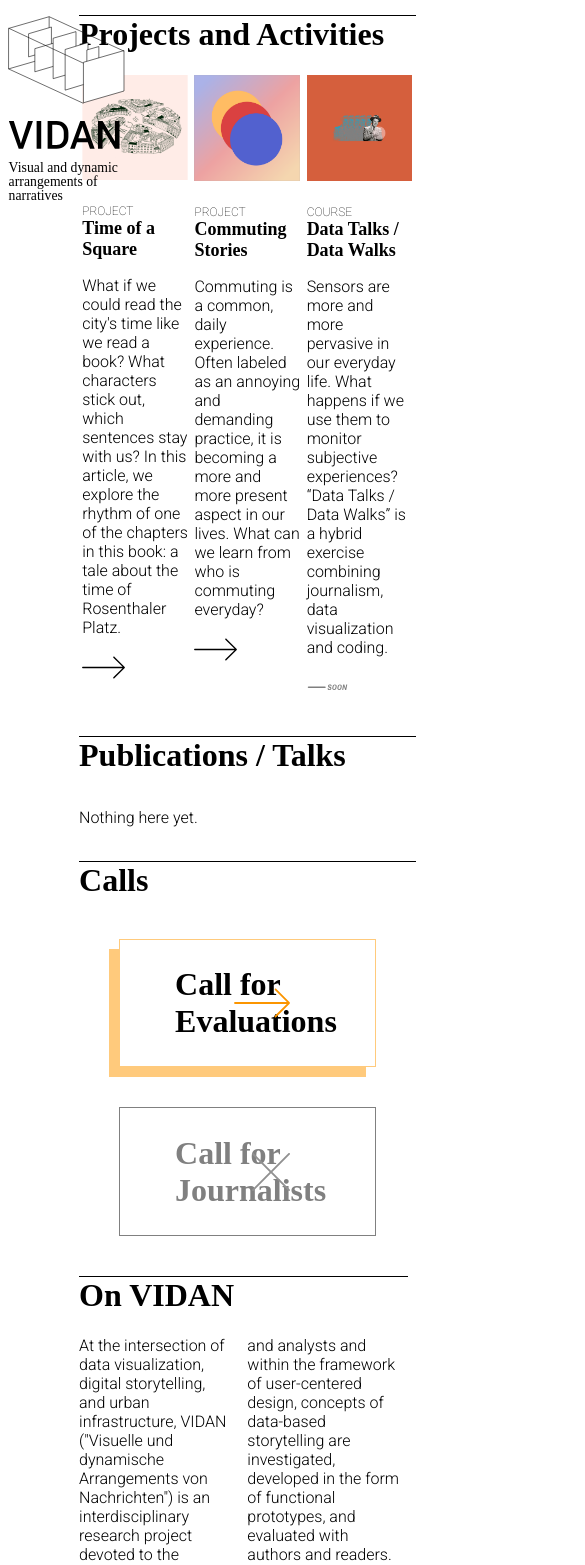
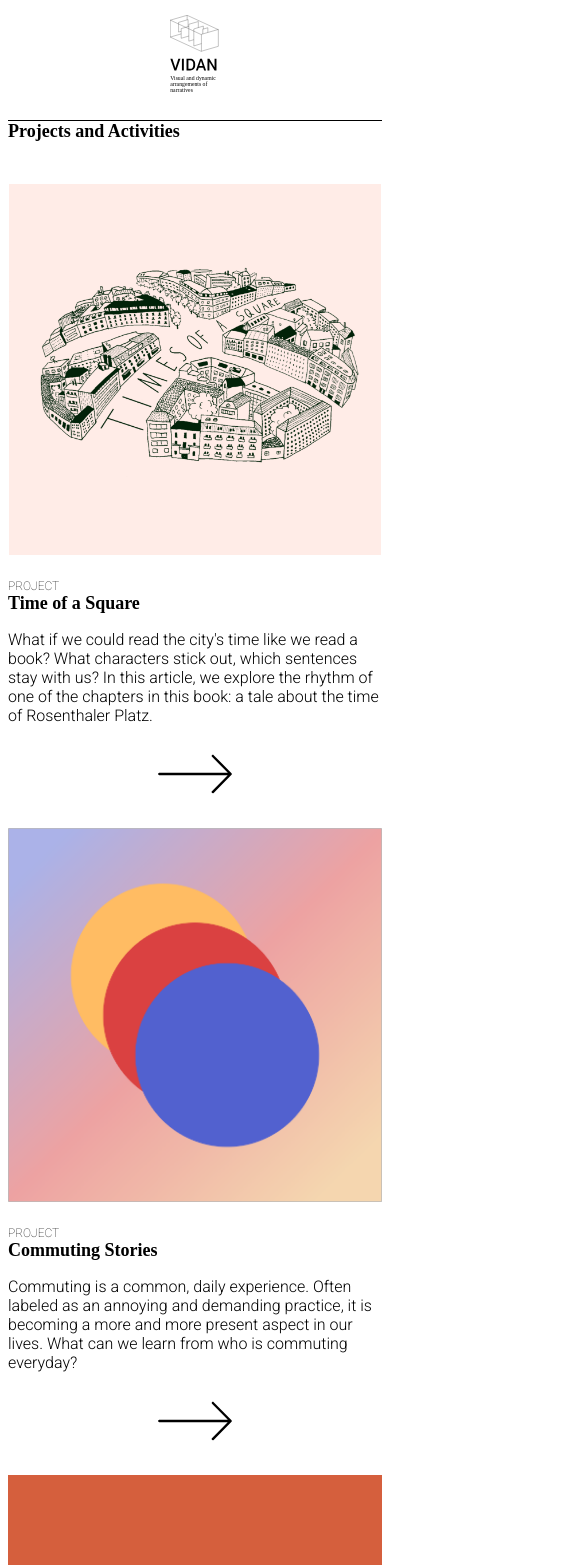
Before and after one commit to uclab-potsdam/vidan_landingpage, a Vue app: page / in a window 390 px wide. Shown: the top 1565 px of the page, 585 px wide, since content can reach past the window. Built offline with nearby package versions, Linux system fonts and the light colour scheme; a web font is replaced by a local one.

Commit message:
add mobile

```diff
--- a/public/index.html
+++ b/public/index.html
@@ -2,7 +2,7 @@
 <html lang="en">
   <head>
     <meta charset="utf-8">
-    <meta name="viewport" content="width=device-width, initial-scale=1">
+    <meta content="width=device-width, initial-scale=1" name="viewport" />
     <title>Vidan FHP</title>
     <meta name="description" content="At the intersection of data visualization, digital storytelling, and urban infrastructure, VIDAN ('Visuelle und dynamische Arrangements von Nachrichten') is an interdisciplinary research project devoted to the design, development and evaluation of data-based article formats.">
     <meta property="og:type" content="website">
@@ -16,7 +16,6 @@
     <meta name="og:image:width" content="1200">
     <meta name="og:image:height" content="630">
     <meta http-equiv="X-UA-Compatible" content="IE=edge">
-    <meta name="viewport" content="width=device-width,initial-scale=1.0">
     <link rel="icon" href="<%= BASE_URL %>favicon.png">
   </head>
   <body>
--- a/src/App.vue
+++ b/src/App.vue
@@ -81,4 +81,37 @@ export default {
   }
 }
 
+@media (max-width: 670px) {
+
+  .content-body {
+    display: inline-block;
+
+    .container {
+      &#logo {
+        width: 100%;
+        margin-bottom: 5%;
+        .logo-container {
+
+          img {
+            width: 50px;
+            height: auto;
+            display: block;
+            margin: 0 auto;
+          }
+        }
+      }
+
+      &#content {
+        width: 100%;
+        margin-left: 0;
+        padding-left: 0;
+
+        .section-container {
+          margin-bottom: 20%;
+        }
+      }
+    }
+  }
+}
+
 </style>
--- a/src/components/Calls.vue
+++ b/src/components/Calls.vue
@@ -67,6 +67,7 @@ export default {
     .call {
       background-color: white;
       border: 1px solid grey;
+      margin: 40px;
 
       .inner-container {
         display: inline-flex;
@@ -92,8 +93,6 @@ export default {
         }
       }
 
-      margin: 40px;
-
       h1 {
         cursor: not-allowed;
         color: grey;
@@ -103,4 +102,24 @@ export default {
   }
 }
 
+@media (max-width: 670px) {
+  .call {
+    margin: 20px !important;
+    .inner-container {
+      width: 100%;
+      display: inline-block !important;
+      text-align: center;
+
+      .navigation {
+        display: none;
+      }
+
+      h1 {
+        font-size: 18px;
+        padding: 0 !important;
+      }
+    }
+
+  }
+}
 </style>
--- a/src/components/Description.vue
+++ b/src/components/Description.vue
@@ -62,5 +62,14 @@ export default {
     }
   }
 }
-
+@media (max-width: 670px) {
+    .description {
+        padding-right: 0.5em;
+      .container {
+        .vidan-description {
+            column-count: 1;
+        }
+      }
+    }
+}
 </style>
--- a/src/components/Projects.vue
+++ b/src/components/Projects.vue
@@ -94,4 +94,35 @@ export default {
     }
   }
 }
+
+@media (max-width: 670px) {
+  .projects {
+    .container {
+    display: inline-block;
+
+    .project-container {
+      margin: 30px auto;
+      width: 100%;
+
+      img {
+        width: 100%;
+
+        &.soon {
+          width: 20%;
+          margin-top: $margin * 4;
+          margin-left: 40%;
+          opacity: 0.5;
+        }
+
+        &.arrow {
+          width: 20%;
+          margin-left: 40%;
+          margin-top: $margin * 4;
+        }
+      }
+
+    }
+    }
+  }
+}
 </style>
--- a/src/components/Team.vue
+++ b/src/components/Team.vue
@@ -82,4 +82,20 @@ export default {
 
   }
 }
+
+@media (max-width: 670px) {
+  .team {
+    .partners-funding {
+      display: inline-block;
+
+      .logos {
+        width: 100%;
+        img {
+          width: 50px;
+          margin: 30px 0;
+        }
+      }
+    }
+  }
+}
 </style>
--- a/src/style/_global.scss
+++ b/src/style/_global.scss
@@ -33,4 +33,10 @@ a {
   text-decoration: none;
   color: inherit;
 }
-// Colors
+// Queries
+@media (max-width: 670px) {
+
+  h1 {
+    font-size: 18px;
+  }
+}
```
